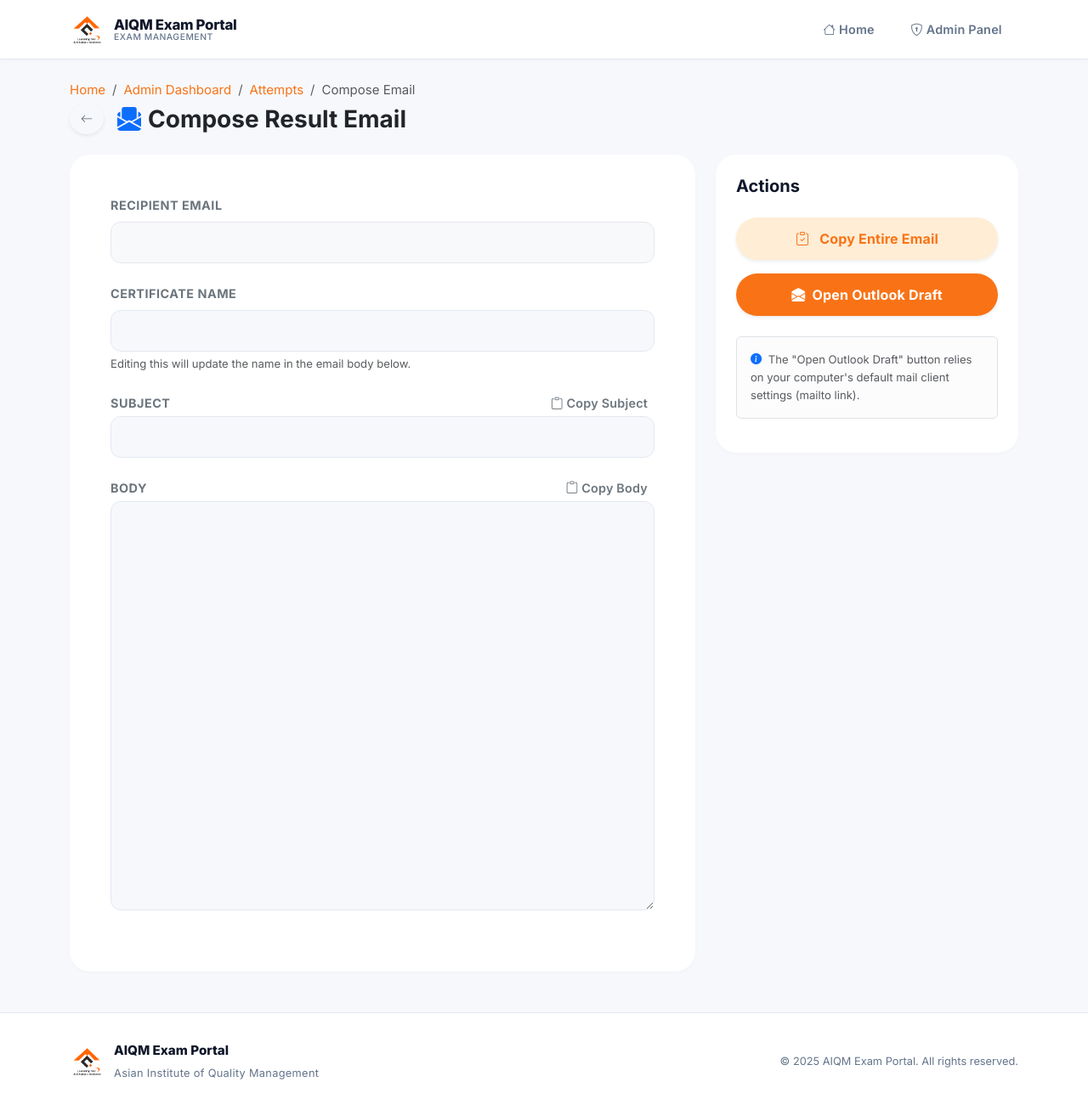
After one commit to Aniket182001/Exam-portal, a Python web app: template app/templates/admin/attempts/compose_email.html in a window 1280 px wide. The commit adds this page. Shown: the whole page at 85% size. Run offline with Jinja, Linux system fonts and the light colour scheme; the template is opened without the code that fills it, so the values that code supplies are empty.

Commit message:
Add result email composer

```diff
--- /dev/null
+++ b/app/templates/admin/attempts/compose_email.html
@@ -0,0 +1,160 @@
+{% extends "base.html" %}
+
+{% block page_title %}Compose Email - {{ attempt.student_name }}{% endblock %}
+
+{% block content %}
+<div class="container py-4">
+    <!-- Breadcrumb & Header -->
+    <div class="d-flex flex-column flex-md-row justify-content-between align-items-md-center mb-4 gap-3">
+        <div>
+            <nav aria-label="breadcrumb">
+                <ol class="breadcrumb mb-1">
+                    <li class="breadcrumb-item"><a href="{{ url_for('main.home') }}" class="text-decoration-none">Home</a></li>
+                    <li class="breadcrumb-item"><a href="{{ url_for('admin_exams.list_exams') }}" class="text-decoration-none">Admin Dashboard</a></li>
+                    <li class="breadcrumb-item"><a href="{{ url_for('admin_exams.view_attempts', exam_id=attempt.exam_id) }}" class="text-decoration-none">Attempts</a></li>
+                    <li class="breadcrumb-item active" aria-current="page">Compose Email</li>
+                </ol>
+            </nav>
+            <div class="d-flex align-items-center">
+                <a href="{{ url_for('admin_exams.view_attempts', exam_id=attempt.exam_id) }}" class="btn btn-sm btn-outline-secondary rounded-circle me-3 shadow-sm d-flex justify-content-center align-items-center" style="width: 36px; height: 36px;" title="Back to Attempts">
+                    <i class="bi bi-arrow-left"></i>
+                </a>
+                <h3 class="fw-bold text-dark mb-0">
+                    <i class="bi bi-envelope-paper-fill text-primary me-2"></i>Compose Result Email
+                </h3>
+            </div>
+        </div>
+    </div>
+
+    <!-- Main Card -->
+    <div class="row">
+        <div class="col-lg-8">
+            <div class="card border-0 shadow-sm rounded-xl mb-4">
+                <div class="card-body p-4 p-md-5">
+
+                    <div class="mb-4">
+                        <label class="form-label text-secondary fw-bold small text-uppercase letter-wide">Recipient Email</label>
+                        <input type="text" class="form-control form-control-lg bg-light" id="recipientEmail" value="{{ attempt.student_email }}" readonly>
+                    </div>
+
+                    <div class="mb-4">
+                        <label class="form-label text-secondary fw-bold small text-uppercase letter-wide">Certificate Name</label>
+                        <input type="text" class="form-control form-control-lg" id="certName" value="{{ attempt.student_name }}">
+                        <div class="form-text">Editing this will update the name in the email body below.</div>
+                    </div>
+
+                    <div class="mb-4">
+                        <div class="d-flex justify-content-between align-items-center mb-1">
+                            <label class="form-label text-secondary fw-bold small text-uppercase letter-wide mb-0">Subject</label>
+                            <button class="btn btn-sm btn-outline-secondary rounded-pill py-0 px-2" onclick="copyText('emailSubject', this)"><i class="bi bi-clipboard"></i> Copy Subject</button>
+                        </div>
+                        <input type="text" class="form-control form-control-lg" id="emailSubject" value="{{ email_data.subject }}">
+                    </div>
+
+                    <div class="mb-4">
+                        <div class="d-flex justify-content-between align-items-center mb-1">
+                            <label class="form-label text-secondary fw-bold small text-uppercase letter-wide mb-0">Body</label>
+                            <button class="btn btn-sm btn-outline-secondary rounded-pill py-0 px-2" onclick="copyText('emailBody', this)"><i class="bi bi-clipboard"></i> Copy Body</button>
+                        </div>
+                        <textarea class="form-control form-control-lg" id="emailBody" rows="20" style="font-family: monospace; white-space: pre;">{{ email_data.body }}</textarea>
+                    </div>
+
+                </div>
+            </div>
+        </div>
+
+        <div class="col-lg-4">
+            <div class="card border-0 shadow-sm rounded-xl sticky-top" style="top: 2rem;">
+                <div class="card-body p-4">
+                    <h5 class="fw-bold mb-4">Actions</h5>
+
+                    <div class="d-grid gap-3">
+                        <button class="btn btn-outline-primary btn-lg rounded-pill fw-bold shadow-sm hover-scale" onclick="copyEntireEmail()">
+                            <i class="bi bi-clipboard-check me-2"></i> Copy Entire Email
+                        </button>
+
+                        <a href="#" id="outlookBtn" class="btn btn-primary btn-lg rounded-pill fw-bold shadow-sm hover-scale d-flex align-items-center justify-content-center">
+                            <i class="bi bi-envelope-open-fill me-2"></i> Open Outlook Draft
+                        </a>
+                    </div>
+
+                    <div class="mt-4 alert alert-light border small text-muted">
+                        <i class="bi bi-info-circle-fill text-primary me-1"></i>
+                        The "Open Outlook Draft" button relies on your computer's default mail client settings (mailto link).
+                    </div>
+                </div>
+            </div>
+        </div>
+    </div>
+</div>
+
+<style>
+    .hover-scale {
+        transition: transform 0.2s ease, box-shadow 0.2s ease;
+    }
+    .hover-scale:hover {
+        transform: translateY(-2px);
+        box-shadow: 0 6px 15px rgba(249, 115, 22, 0.3) !important;
+    }
+</style>
+
+<script>
+    const originalName = {{ attempt.student_name | tojson }};
+    const originalBody = {{ email_data.body | tojson }};
+    const certNameInput = document.getElementById('certName');
+    const emailBodyInput = document.getElementById('emailBody');
+    const emailSubjectInput = document.getElementById('emailSubject');
+    const recipientEmail = document.getElementById('recipientEmail').value;
+    const outlookBtn = document.getElementById('outlookBtn');
+
+    // Live update of body text when certificate name changes
+    certNameInput.addEventListener('input', function() {
+        // Safe replace all occurrences of originalName with new value
+        const newName = this.value || '[Name]';
+        // We do a regex replace globally
+        const regex = new RegExp(originalName.replace(/[.*+?^${}()|[\]\\]/g, '\\$&'), 'g');
+        emailBodyInput.value = originalBody.replace(regex, newName);
+        updateOutlookLink();
+    });
+
+    // Update outlook link whenever subject or body changes
+    emailBodyInput.addEventListener('input', updateOutlookLink);
+    emailSubjectInput.addEventListener('input', updateOutlookLink);
+
+    function updateOutlookLink() {
+        const subject = encodeURIComponent(emailSubjectInput.value);
+        const body = encodeURIComponent(emailBodyInput.value);
+        outlookBtn.href = `mailto:${recipientEmail}?subject=${subject}&body=${body}`;
+    }
+
+    // Initialize the outlook link
+    updateOutlookLink();
+
+    function copyText(elementId, btnElement) {
+        const textToCopy = document.getElementById(elementId).value;
+        navigator.clipboard.writeText(textToCopy).then(() => {
+            const originalHtml = btnElement.innerHTML;
+            btnElement.innerHTML = '<i class="bi bi-check-lg"></i> Copied!';
+            btnElement.classList.replace('btn-outline-secondary', 'btn-success');
+            btnElement.classList.add('text-white');
+            setTimeout(() => {
+                btnElement.innerHTML = originalHtml;
+                btnElement.classList.replace('btn-success', 'btn-outline-secondary');
+                btnElement.classList.remove('text-white');
+            }, 2000);
+        });
+    }
+
+    function copyEntireEmail() {
+        const subject = emailSubjectInput.value;
+        const body = emailBodyInput.value;
+        const recipient = recipientEmail;
+
+        const fullEmail = `To: ${recipient}\nSubject: ${subject}\n\n${body}`;
+
+        navigator.clipboard.writeText(fullEmail).then(() => {
+            alert('Entire email copied to clipboard!');
+        });
+    }
+</script>
+{% endblock %}
--- a/app/templates/admin/exams/attempts.html
+++ b/app/templates/admin/exams/attempts.html
@@ -112,6 +112,9 @@
                                     <a href="{{ url_for('student_exams.view_answer_sheet', attempt_token=attempt.attempt_token) }}" class="btn btn-sm btn-light border text-info" title="View Answer Sheet" {% if attempt.status != 'submitted' %}disabled{% endif %}>
                                         <i class="bi bi-file-earmark-text-fill"></i> <span class="d-none d-lg-inline ms-1">Answers</span>
                                     </a>
+                                    <a href="{{ url_for('admin_exams.compose_result_email', attempt_id=attempt.id) }}" class="btn btn-sm btn-light border text-warning" title="Compose Email" {% if attempt.status != 'submitted' %}disabled{% endif %}>
+                                        <i class="bi bi-envelope-paper-fill"></i> <span class="d-none d-lg-inline ms-1">Email</span>
+                                    </a>
                                 </div>
                             </td>
                         </tr>
```
Also changed, not shown: app/routes/admin_exams.py (+14 -0 lines), app/services/email_templates.py (added, +62 -0 lines).
